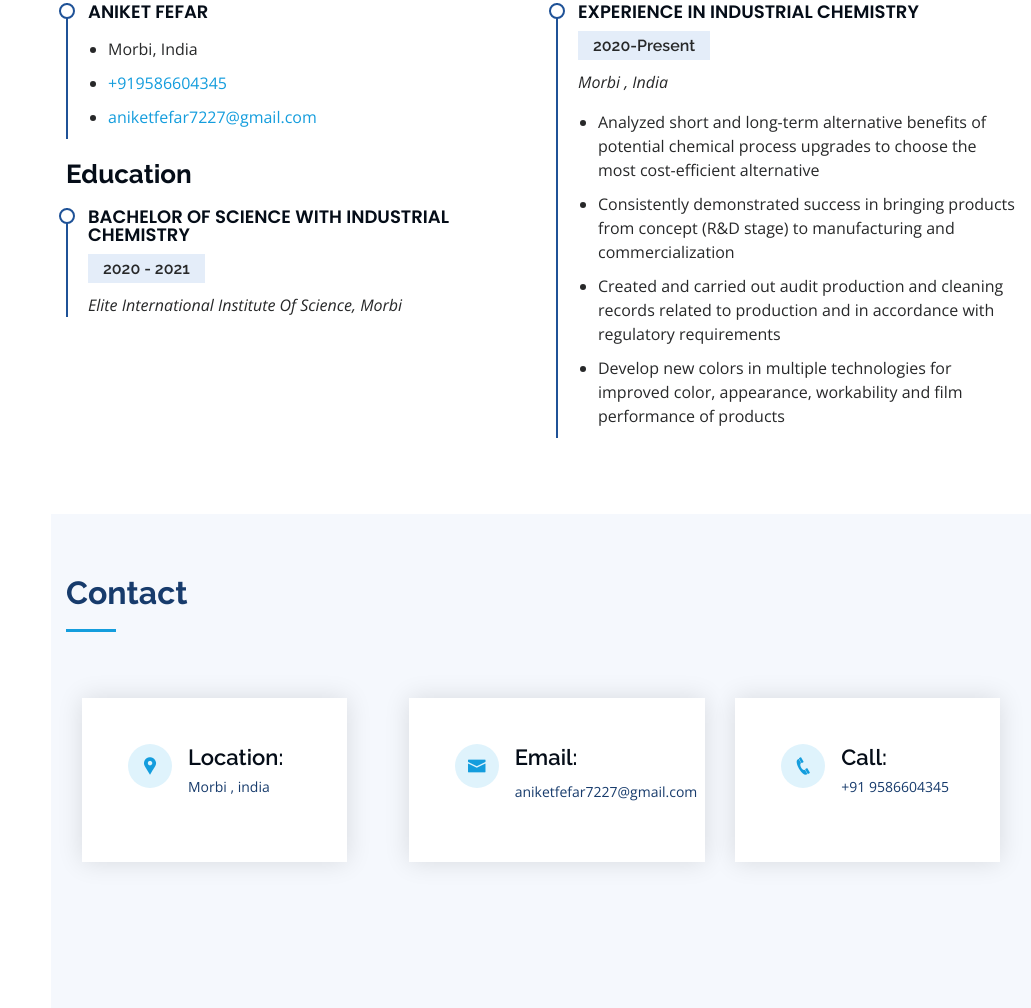
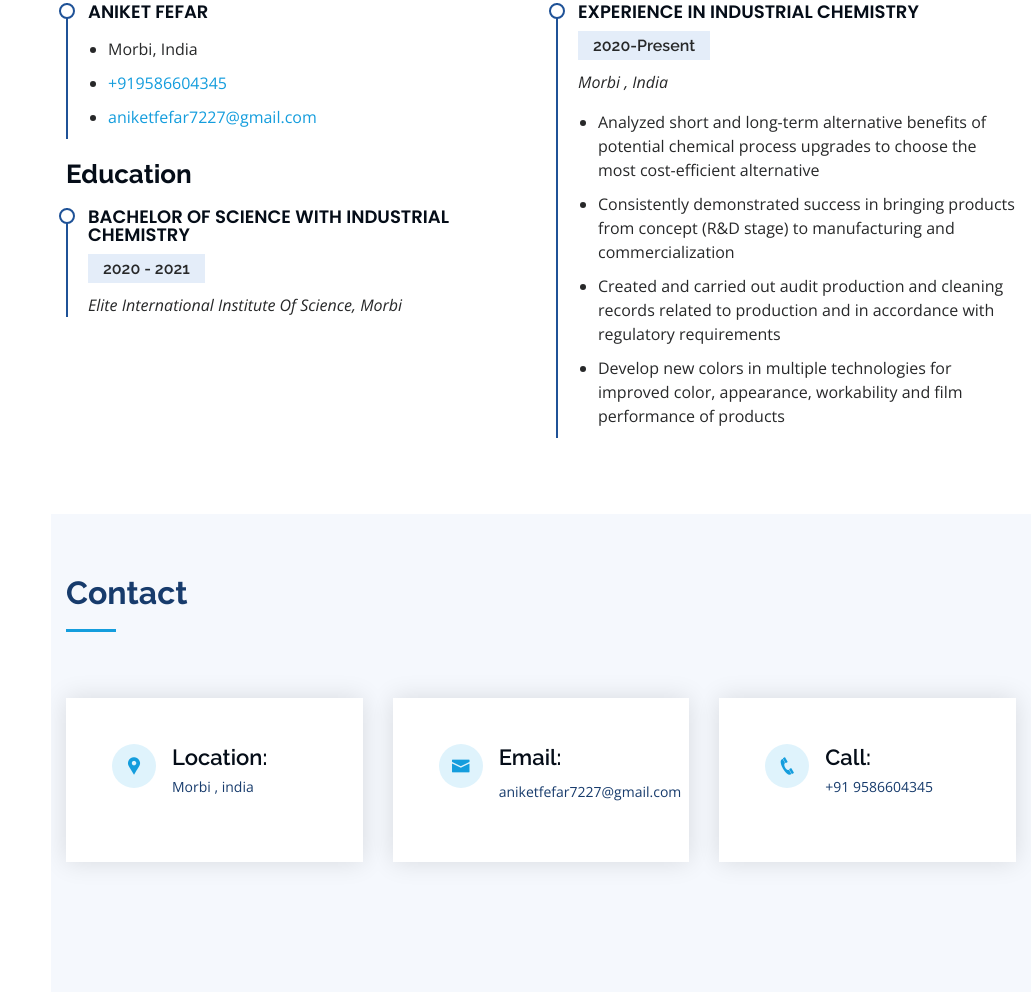
Before and after one commit to aniketfefar/professional_resume, a plain HTML site: page index.html in a window 1280 px wide. Shown: the part 2181-3189 px from the top of the page, without its empty margins (249-1280 px from the left). Drawn offline with nearby package versions, Linux system fonts and the light colour scheme.

Commit message:
Update index.html

```diff
--- a/index.html
+++ b/index.html
@@ -270,7 +270,7 @@
         <div class="row" data-aos="fade-in">
 
           <div class="col-lg-4 d-flex align-items-stretch ">
-            <div class="info m-3">
+            <div class="info mt-3">
               <div class="address m-3">
                 <a href="https://goo.gl/maps/iUJttGQpkcwRCZVq6"><i class="icofont-google-map"></i></a>
                 <h4>Location:</h4>
@@ -283,7 +283,7 @@
 
           </div>
           <div class="col-lg-4 d-flex align-items-stretch">
-            <div class="info m-3">
+            <div class="info mt-3">
               <div class="email m-3">
                 <a href="mailto:aniketfefar7227@gmail.com"><i class="icofont-envelope"></i></a>
                 <h4>Email:</h4>
@@ -295,7 +295,7 @@
 
           </div>
           <div class="col-lg-4 d-flex align-items-stretch">
-            <div class="info m-3">
+            <div class="info mt-3">
               <div class="phone m-3">
                 <a href="tel:+919586604345"><i class="icofont-phone"></i></a>
                 <h4>Call:</h4>
```
